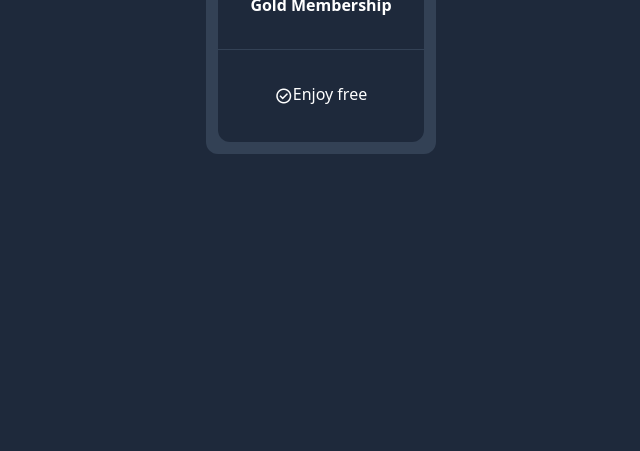
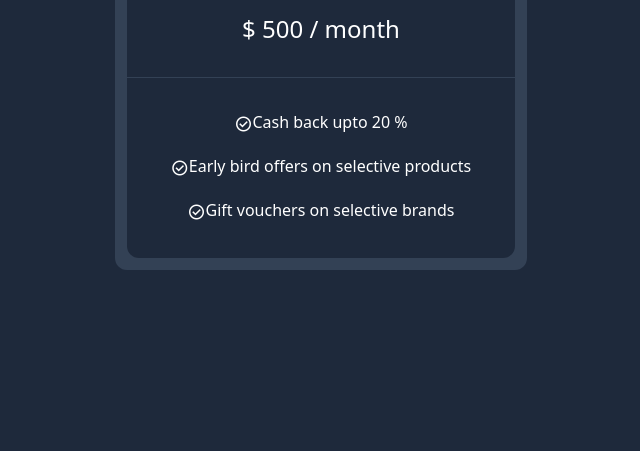
Before and after one commit to Dineshkumar-DDK/pricegrid_mini_project, a plain HTML site: page index.html in a window 1280 px wide. Shown: the part 349-800 px from the top of the page, without its empty margins (319-959 px from the left). Drawn offline with nearby package versions, Linux system fonts and the light colour scheme.

Commit message:
completed single card with hover effects

```diff
--- a/index.html
+++ b/index.html
@@ -25,19 +25,36 @@
         <!-- flexbox -->
         <section class="flex flex-col md:flex-row space-y-4 md:space-y-0 md:space-x-4">
             <!-- card -->
-            <div class="bg-slate-700 rounded-xl">
-                <div class="p-8 mx-3 mt-3 rounded-t-xl bg-slate-800">
+            <div class="bg-slate-700 hover:bg-violet-800 group transition-colors duration:300 rounded-xl text-white">
+                <div class="p-8 mx-3 mt-3 rounded-t-xl bg-slate-800 flex flex-col space-y-4">
                     <h6
-                    class="text-md text-center text-white font-semibold"
+                    class="text-md text-center  font-semibold uppercase"
                     >Gold Membership</h6>
+                    <h2 class="font-serif text-5xl  text-center">10 % Discount</h2>
+                    <p class="text-xs  text-center">on selective products </p>
+                     <h3 class="text-2xl text-center"> $ 500 / month</h3>
                 </div>
-                <div class="border-t border-slate-700"></div>
-                <div class="p-8 mx-3 mb-3 bg-slate-800 rounded-b-xl flex flex-col">
+                <div class="border-t border-slate-700 group-hover:border-violet-800 transition-colors duration-300"></div>
+                <div class="p-8 mx-3 mb-3 bg-slate-800 rounded-b-xl flex flex-col space-y-4 justify-center">
                     <div class="flex flex-row justify-center">
-                        <span class="material-symbols-outlined text-white text-lg">
+                        <span class="material-symbols-outlined  text-lg">
                             check_circle
                         </span>
-                        <p class="text-md text-white text-center ">Enjoy free </p>
+                        <p class="text-md"> Cash back upto 20 % </p>
+
+                    </div>
+                    <div class="flex flex-row justify-center">
+                        <span class="material-symbols-outlined  text-lg">
+                            check_circle
+                        </span>
+                        <p class="text-md">Early bird offers on selective products </p>
+
+                    </div>
+                    <div class="flex flex-row justify-center">
+                        <span class="material-symbols-outlined  text-lg">
+                            check_circle
+                        </span>
+                        <p class="text-md">Gift vouchers on selective brands</p>
 
                     </div>
 
```
